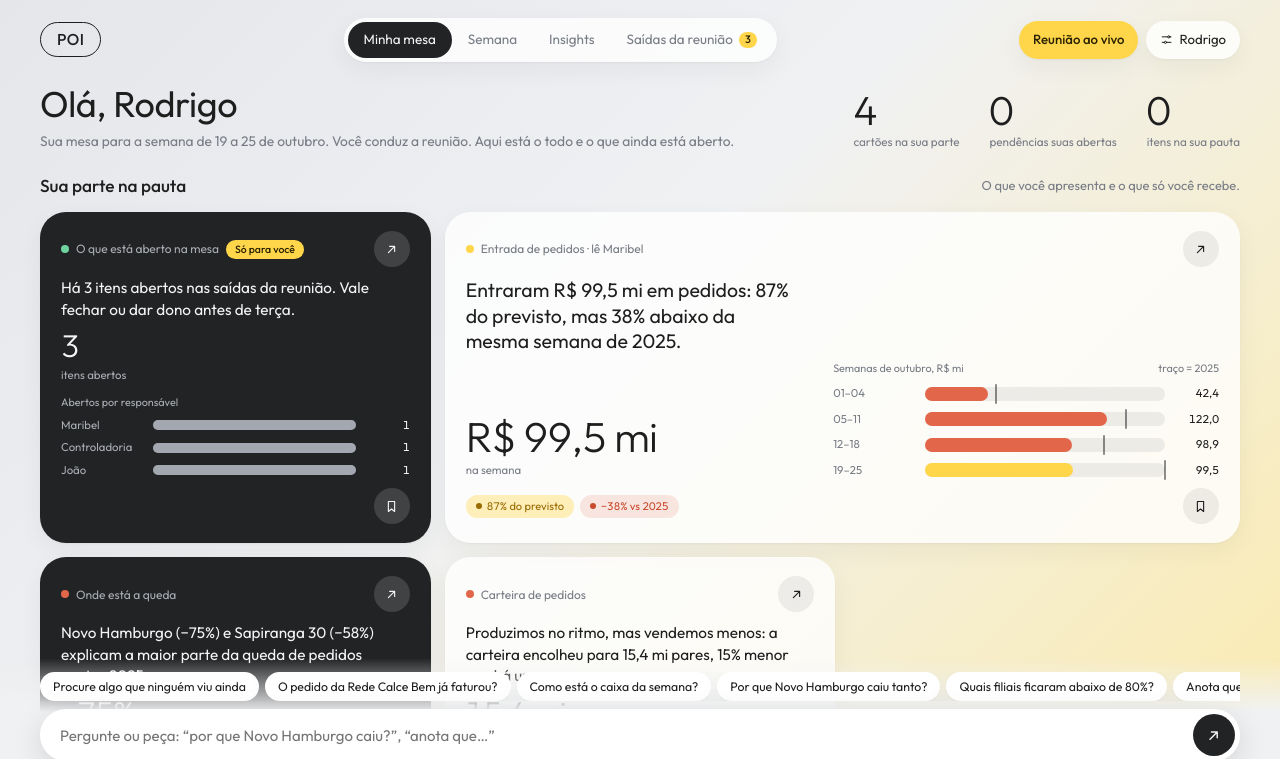
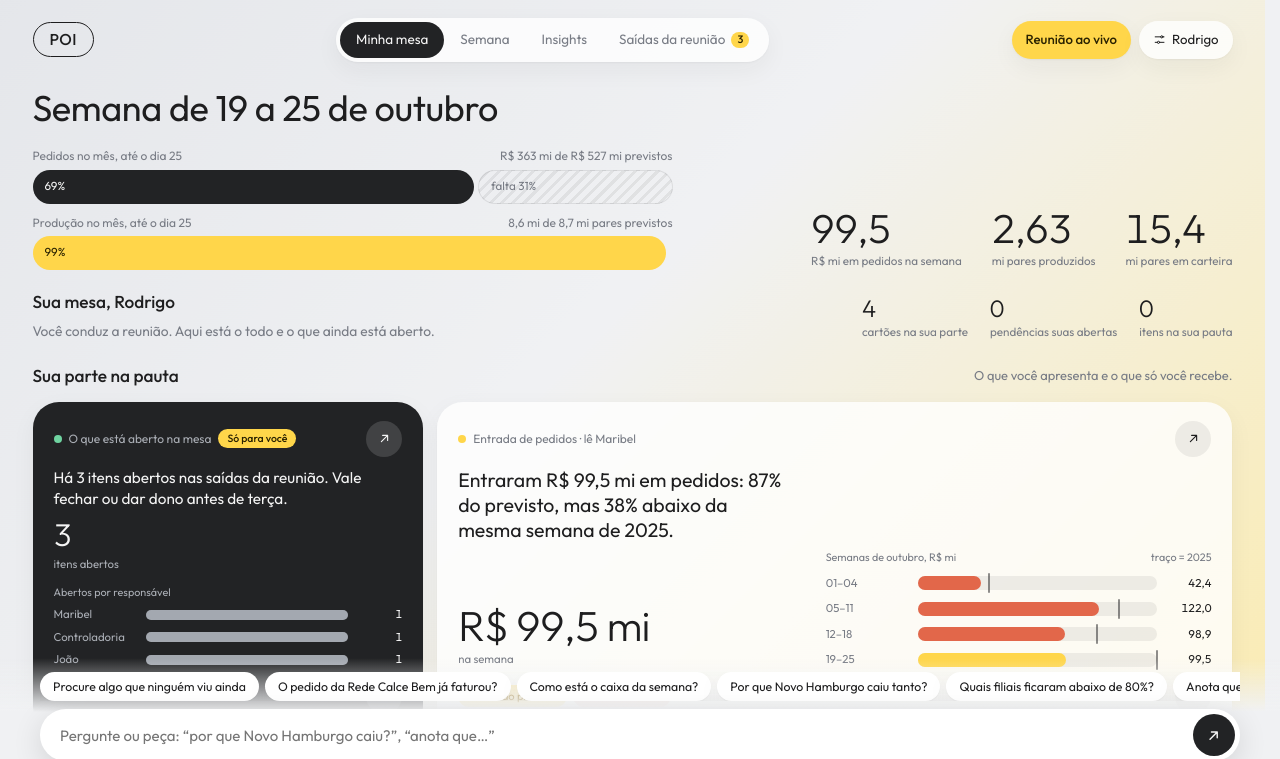
Before and after one commit to sergioarighi-collab/poi, a plain HTML site: page index.html in a window 1280 px wide. Both pictures are taken after a click on the button "Minha mesa". Shown: the top 759 px of the page. Drawn offline with Linux system fonts and the light colour scheme.

Commit message:
Keep layout stable when switching tabs: reserve scrollbar space, keep the summary on every tab
Co-Authored-By: Claude Opus 5.5 <noreply@anthropic.com>
Claude-Session: https://claude.ai/code/session_01StqVLntJtXEk3TBHqT9HP6

```diff
--- a/index.html
+++ b/index.html
@@ -44,7 +44,7 @@
   --bar-ok:#ECECEC; --bar-warn:#F2C93B; --bar-bad:#F08467; --bar-info:#7D828A;
   --shadow:0 1px 2px rgba(0,0,0,.3); color-scheme:dark}
 
-html{font-size:calc(15px * var(--scale));background:var(--bg2)}
+html{font-size:calc(15px * var(--scale));background:var(--bg2);overflow-y:scroll;scrollbar-gutter:stable}
 body{background:linear-gradient(135deg,var(--bg1) 0%,var(--bg2) 45%,var(--bg3) 100%) fixed,var(--bg2);color:var(--ink);font-family:var(--font);font-size:1rem;line-height:1.45;font-weight:400;min-height:100%}
 *{box-sizing:border-box}
 [hidden]{display:none!important}
@@ -101,7 +101,7 @@ svg{width:1em;height:1em;flex:none}
 .stat .l{font-size:.78rem;color:var(--muted);margin-top:4px}
 
 /* sections */
-main{padding-bottom:170px}
+main{padding-bottom:170px;min-height:100vh}
 .sechead{display:flex;flex-wrap:wrap;gap:10px 16px;align-items:center;justify-content:space-between;margin:0 0 14px}
 .sechead h2{font-weight:500;font-size:1.15rem;margin:0}
 .sechead p{margin:0;color:var(--muted);font-size:.86rem}
@@ -193,8 +193,10 @@ main{padding-bottom:170px}
 .empty{font-size:.84rem;color:var(--muted);padding:6px 0 10px;border-top:1px solid var(--line)}
 
 /* minha mesa */
-.minehead{display:flex;flex-wrap:wrap;gap:16px 40px;align-items:flex-end;justify-content:space-between;padding-block:22px 22px}
-.hello{font-weight:400;font-size:clamp(1.7rem,3.4vw,2.4rem);line-height:1.1;margin:0;letter-spacing:-.01em}
+.minehead{display:flex;flex-wrap:wrap;gap:12px 32px;align-items:flex-end;justify-content:space-between;margin:0 0 22px}
+.hello{font-weight:500;font-size:1.15rem;line-height:1.2;margin:0}
+.minehead .stats{gap:22px}
+.minehead .stat .n{font-size:1.6rem}
 .minesub{margin:8px 0 0;color:var(--muted);font-size:.92rem}
 .sechead.gap,.cols.gap{margin-top:30px}
 .cols.two{grid-template-columns:repeat(2,minmax(0,1fr))}
@@ -302,7 +304,7 @@ main{padding-bottom:170px}
 <main class="wrap">
   <section data-pane="minha" hidden>
     <div class="minehead">
-      <div><h1 class="hello">Olá, <span id="mine-name"></span></h1><p class="minesub" id="mine-foco"></p></div>
+      <div><h2 class="hello">Sua mesa, <span id="mine-name"></span></h2><p class="minesub" id="mine-foco"></p></div>
       <div class="stats" id="mine-stats"></div>
     </div>
     <div class="sechead"><h2>Sua parte na pauta</h2><p>O que você apresenta e o que só você recebe.</p></div>
@@ -713,7 +715,8 @@ function setTab(t){
   TAB=t;
   document.querySelectorAll("[data-tab]").forEach(b=>b.setAttribute("aria-pressed",String(b.dataset.tab===t)));
   document.querySelectorAll("[data-pane]").forEach(p=>{p.hidden=p.dataset.pane!==t});
-  document.getElementById("hero").hidden=t==="minha";
+  const main=document.querySelector("main"),top=main.getBoundingClientRect().top+scrollY-12;
+  if(scrollY>top)scrollTo({top,behavior:"instant"});
 }
 function traceHTML(tr,role){
   if(!tr||!tr.length)return"";
@@ -816,7 +819,7 @@ function renderOuts(){
 function renderMine(){
   const papel=PAPEIS[S.user]||{foco:"",le:[]},m=meu();
   document.getElementById("mine-name").textContent=S.user;
-  document.getElementById("mine-foco").textContent=`Sua mesa para a semana de 19 a 25 de outubro. ${papel.foco}`;
+  document.getElementById("mine-foco").textContent=papel.foco;
   const parte=[...personalCards(),...BASE.filter(c=>papel.le.includes(c.id))];
   const naParte=new Set(parte.map(c=>c.id));
   const pins=m.pins.filter(id=>!naParte.has(id)).map(id=>{const x=extras().find(e=>e.card?.id===id);return x?{c:x.card,x}:(BASE.find(b=>b.id===id)?{c:BASE.find(b=>b.id===id)}:null)}).filter(Boolean);
```
Also changed, not shown: prototipos/mesa-poi.html (+10 -7 lines).
